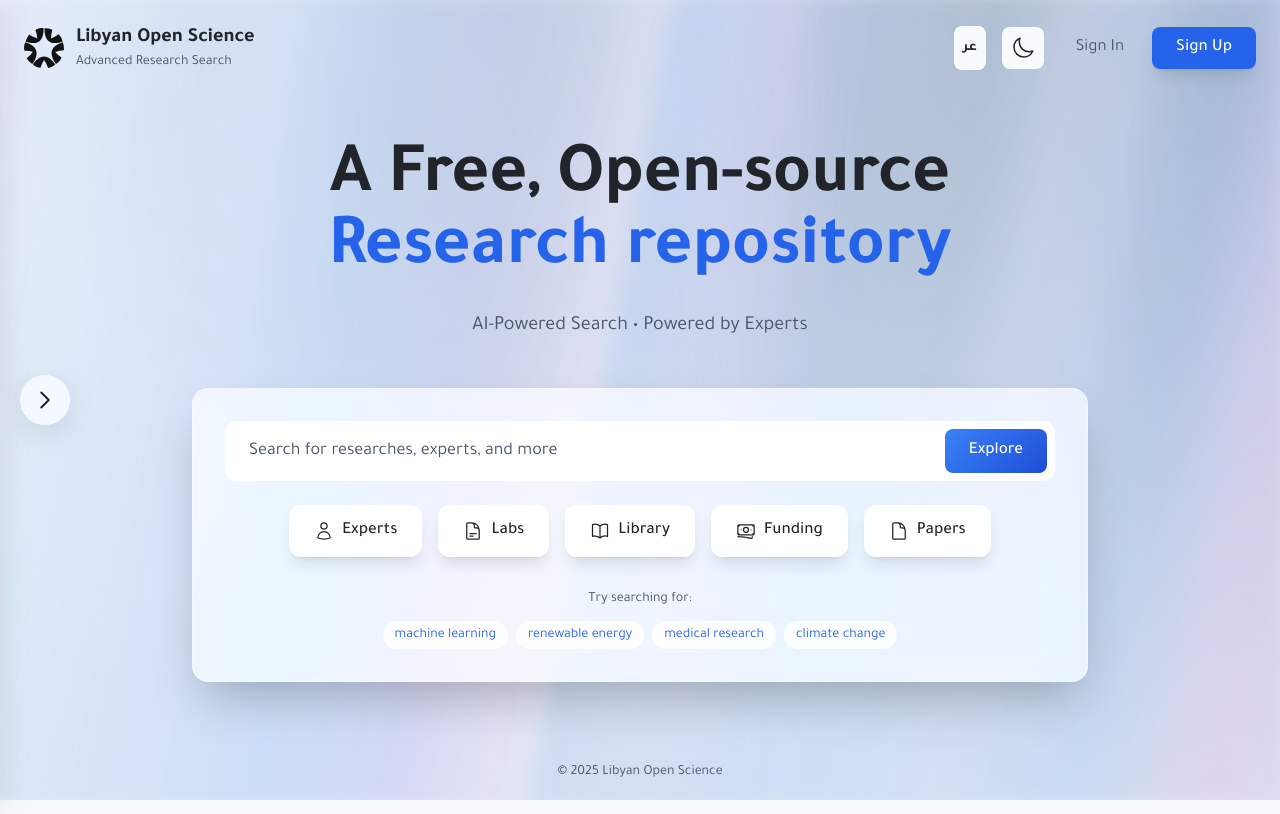
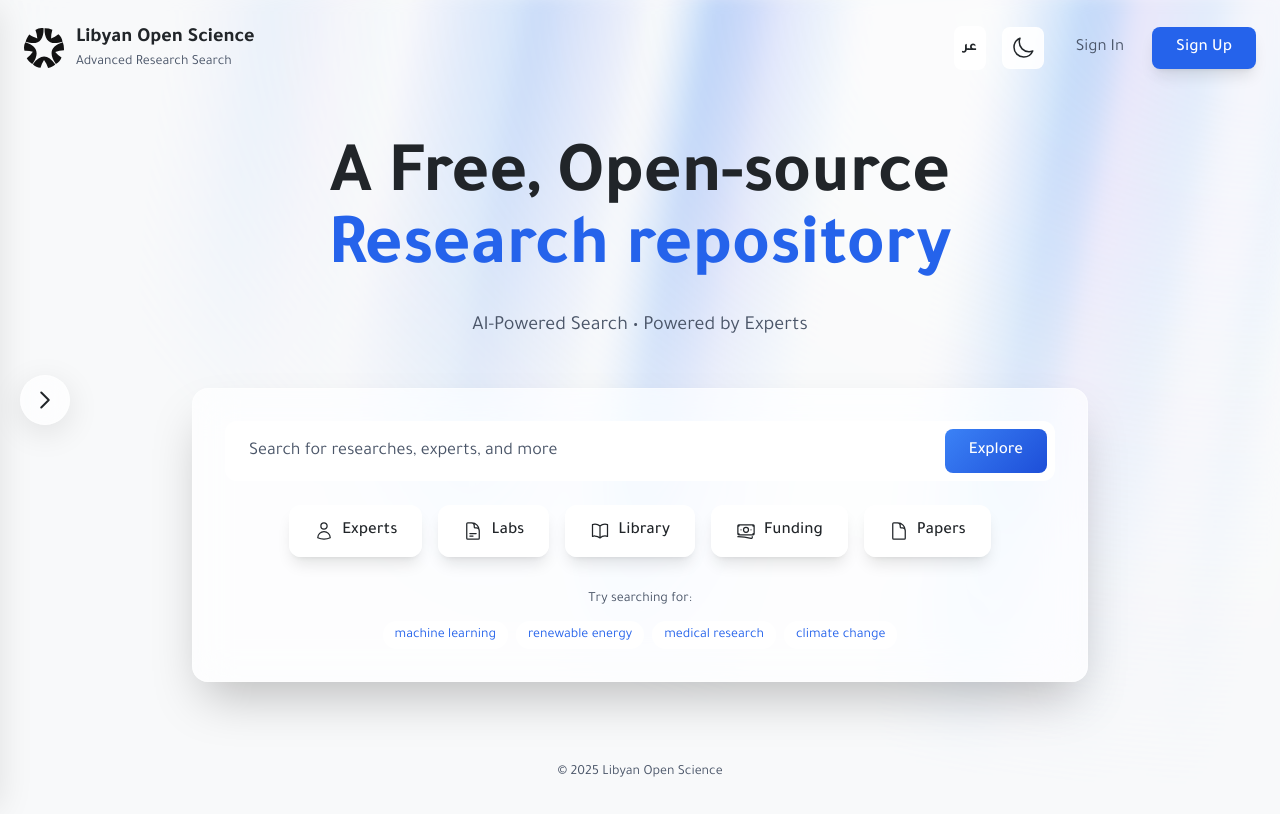
Before and after one commit to not0sama/APOSSS, a Flask app: page / in a window 1280 px wide. Run offline with Flask 3, Linux system fonts and the light colour scheme; some libraries are stand-ins or nearby versions.

Commit message:
UI v08.1 made the aurora much better

```diff
--- a/templates/home.html
+++ b/templates/home.html
@@ -26,16 +26,16 @@
             --glass-bg: rgba(255, 255, 255, 0.7);
             --glass-border: rgba(255, 255, 255, 0.3);
 
-            /* Aurora colors for light theme - Visible light blue and purple */
-            --aurora-white: rgba(147, 197, 253, 0.3);
-            --aurora-transparent: rgba(147, 197, 253, 0);
-            --aurora-blue-500: rgba(59, 130, 246, 0.25);
-            --aurora-indigo-300: rgba(129, 140, 248, 0.22);
-            --aurora-blue-300: rgba(147, 197, 253, 0.28);
-            --aurora-violet-200: rgba(196, 181, 253, 0.24);
-            --aurora-blue-400: rgba(99, 168, 255, 0.26);
-            --aurora-purple-400: rgba(168, 85, 247, 0.20);
-            --aurora-cyan-300: rgba(165, 180, 252, 0.23);
+            /* Aurora colors for light theme - original values */
+            --aurora-white: rgba(255, 255, 255, 1);
+            --aurora-transparent: rgba(255, 255, 255, 0);
+            --aurora-blue-500: #3b82f6;
+            --aurora-indigo-300: #a5b4fc;
+            --aurora-blue-300: #93c5fd;
+            --aurora-violet-200: #ddd6fe;
+            --aurora-blue-400: #60a5fa;
+            --aurora-purple-400: #c084fc;
+            --aurora-cyan-300: #7dd3fc;
         }
 
         /* Dark theme */
@@ -54,16 +54,16 @@
             --glass-bg: rgba(18, 18, 18, 0.7);
             --glass-border: rgba(255, 255, 255, 0.1);
 
-            /* Aurora colors for dark theme - Enhanced vibrancy */
-            --aurora-white: rgba(15, 15, 15, 0.85);
+            /* Aurora colors for dark theme - original values */
+            --aurora-white: rgba(0, 0, 0, 1);
             --aurora-transparent: rgba(0, 0, 0, 0);
-            --aurora-blue-500: rgba(99, 168, 255, 0.25);
-            --aurora-indigo-300: rgba(196, 181, 253, 0.22);
-            --aurora-blue-300: rgba(147, 197, 253, 0.28);
-            --aurora-violet-200: rgba(221, 214, 254, 0.2);
-            --aurora-blue-400: rgba(129, 140, 248, 0.24);
-            --aurora-purple-400: rgba(196, 181, 253, 0.2);
-            --aurora-cyan-300: rgba(103, 232, 249, 0.18);
+            --aurora-blue-500: #3b82f6;
+            --aurora-indigo-300: #a5b4fc;
+            --aurora-blue-300: #93c5fd;
+            --aurora-violet-200: #ddd6fe;
+            --aurora-blue-400: #60a5fa;
+            --aurora-purple-400: #c084fc;
+            --aurora-cyan-300: #7dd3fc;
         }
 
         body {
@@ -80,7 +80,7 @@
             transition: background 0.3s ease;
         }
 
-        /* Aurora Background Animation */
+        /* Aurora Background */
         .aurora-background {
             position: fixed;
             top: 0;
@@ -89,97 +89,44 @@
             height: 100vh;
             overflow: hidden;
             z-index: -1;
-            background: linear-gradient(135deg, var(--bg-primary) 0%, var(--bg-secondary) 100%);
         }
 
         .aurora-container {
             position: absolute;
             inset: -10px;
-            opacity: 0.7;
-            filter: blur(10px);
+            pointer-events: none;
             will-change: transform;
-            pointer-events: none;
-        }
-
-        [data-theme="dark"] .aurora-container {
-            opacity: 0.7;
-            filter: blur(8px);
-        }
-
-        .aurora-container::before {
-            content: '';
+
+            --aurora-stripes: repeating-linear-gradient(100deg, var(--aurora-white) 0%, var(--aurora-white) 7%, var(--aurora-transparent) 10%, var(--aurora-transparent) 12%, var(--aurora-white) 16%);
+            --aurora-gradient: repeating-linear-gradient(100deg, var(--aurora-blue-500) 10%, var(--aurora-indigo-300) 15%, var(--aurora-blue-300) 20%, var(--aurora-violet-200) 25%, var(--aurora-blue-400) 30%);
+
+            background-image: var(--aurora-stripes), var(--aurora-gradient);
+            background-size: 300%, 200%;
+            background-position: 50% 50%;
+            filter: blur(10px) invert(1);
+            opacity: 0.5;
+
+            mask-image: radial-gradient(ellipse at 100% 0%, black 10%, transparent 70%);
+            animation: aurora-pan 60s linear infinite;
+        }
+
+        .aurora-container::after {
+            content: "";
             position: absolute;
             inset: 0;
-            background:
-                repeating-linear-gradient(
-                    100deg,
-                    var(--aurora-white) 0%,
-                    var(--aurora-white) 7%,
-                    var(--aurora-transparent) 10%,
-                    var(--aurora-transparent) 12%,
-                    var(--aurora-white) 16%
-                ),
-                repeating-linear-gradient(
-                    100deg,
-                    var(--aurora-blue-500) 10%,
-                    var(--aurora-indigo-300) 15%,
-                    var(--aurora-blue-300) 20%,
-                    var(--aurora-violet-200) 25%,
-                    var(--aurora-blue-400) 30%,
-                    var(--aurora-purple-400) 35%,
-                    var(--aurora-cyan-300) 40%
-                );
-            background-size: 300%, 200%;
-            background-position: 50% 50%, 50% 50%;
-            animation: aurora 45s ease-in-out infinite;
-        }
-
-        .aurora-container::after {
-            content: '';
-            position: absolute;
-            inset: 0;
-            background:
-                repeating-linear-gradient(
-                    100deg,
-                    var(--aurora-white) 0%,
-                    var(--aurora-white) 7%,
-                    var(--aurora-transparent) 10%,
-                    var(--aurora-transparent) 12%,
-                    var(--aurora-white) 16%
-                ),
-                repeating-linear-gradient(
-                    100deg,
-                    var(--aurora-cyan-300) 8%,
-                    var(--aurora-blue-500) 14%,
-                    var(--aurora-purple-400) 20%,
-                    var(--aurora-indigo-300) 26%,
-                    var(--aurora-violet-200) 32%,
-                    var(--aurora-blue-300) 38%,
-                    var(--aurora-blue-400) 44%
-                );
+            background-image: var(--aurora-stripes), var(--aurora-gradient);
             background-size: 200%, 100%;
             background-attachment: fixed;
             mix-blend-mode: difference;
-            animation: aurora 75s ease-in-out infinite reverse;
-            mask-image: radial-gradient(ellipse at 100% 0%, black 10%, transparent 70%);
-        }
-
-        @keyframes aurora {
-            0% {
-                background-position: 50% 50%, 50% 50%;
-            }
-            25% {
-                background-position: 150% 60%, 120% 40%;
-            }
-            50% {
-                background-position: 250% 40%, 200% 60%;
-            }
-            75% {
-                background-position: 300% 70%, 280% 30%;
-            }
-            100% {
-                background-position: 350% 50%, 350% 50%;
-            }
+        }
+
+        [data-theme="dark"] .aurora-container {
+            filter: blur(10px) invert(0);
+        }
+
+        @keyframes aurora-pan {
+            from { background-position: 0% 50%, 0% 50%; }
+            to { background-position: 200% 50%, 200% 50%; }
         }
 
         /* Enhanced glass effect with aurora backdrop */
```
